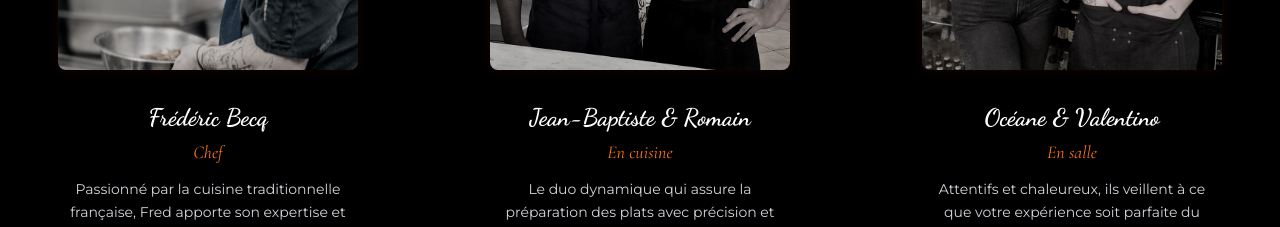
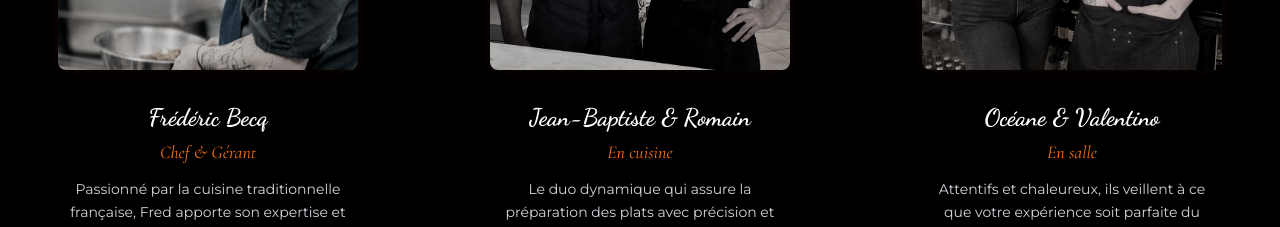
Before and after one commit to CaptainIgl00/BrasserieChezJu, a Nuxt app: page / in a window 1280 px wide. Shown: the part 3780-4007 px from the top of the page. Built offline with nearby package versions, Linux system fonts and the light colour scheme; a web font is replaced by a local one.

Commit message:
fix: fred gerant

```diff
--- a/components/home/TeamSection.vue
+++ b/components/home/TeamSection.vue
@@ -25,7 +25,7 @@
           </div>
           <div class="staff-text">
             <h3 class="staff-name">Frédéric Becq</h3>
-            <p class="staff-role">Chef</p>
+            <p class="staff-role">Chef & Gérant</p>
             <p class="staff-description fade-in" style="--delay: 0.5s">Passionné par la cuisine traditionnelle française, Fred apporte son expertise et sa créativité à chaque plat.</p>
           </div>
         </div>
```
